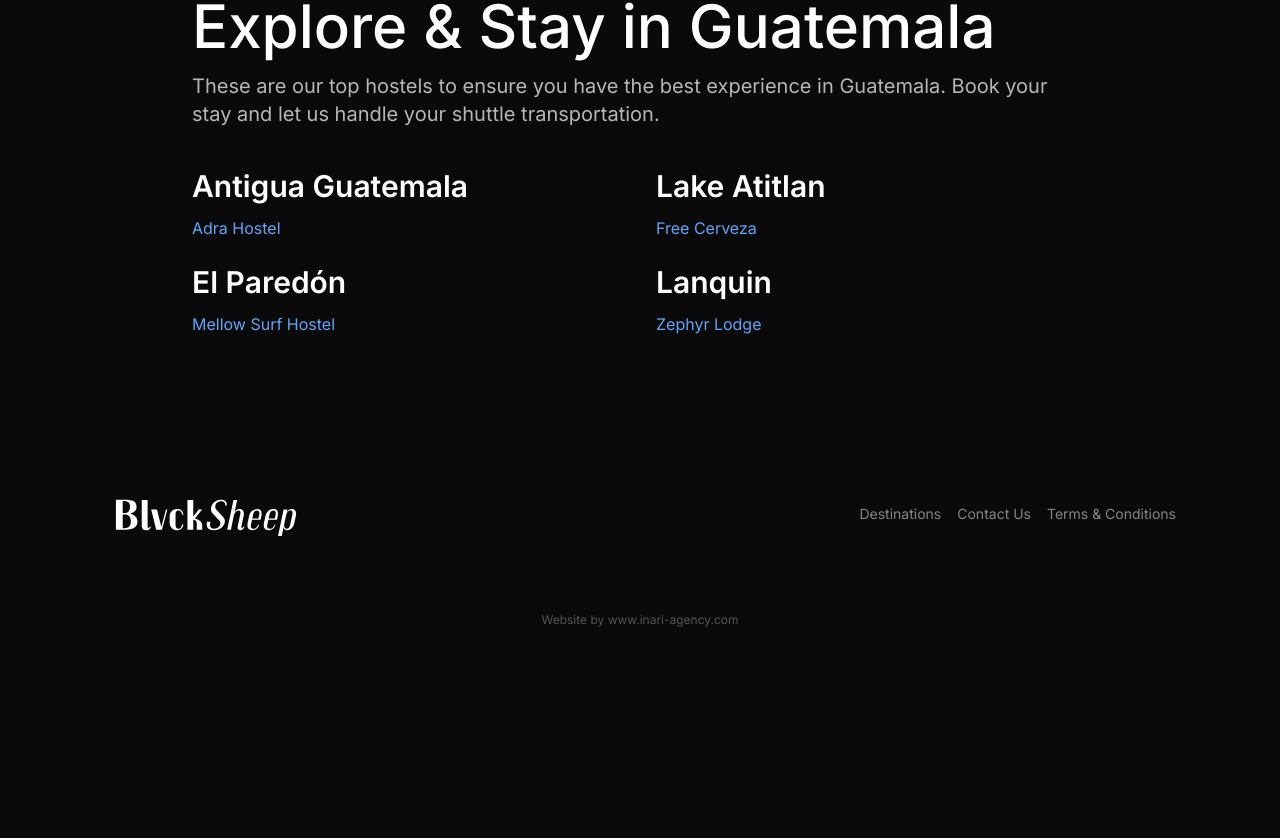
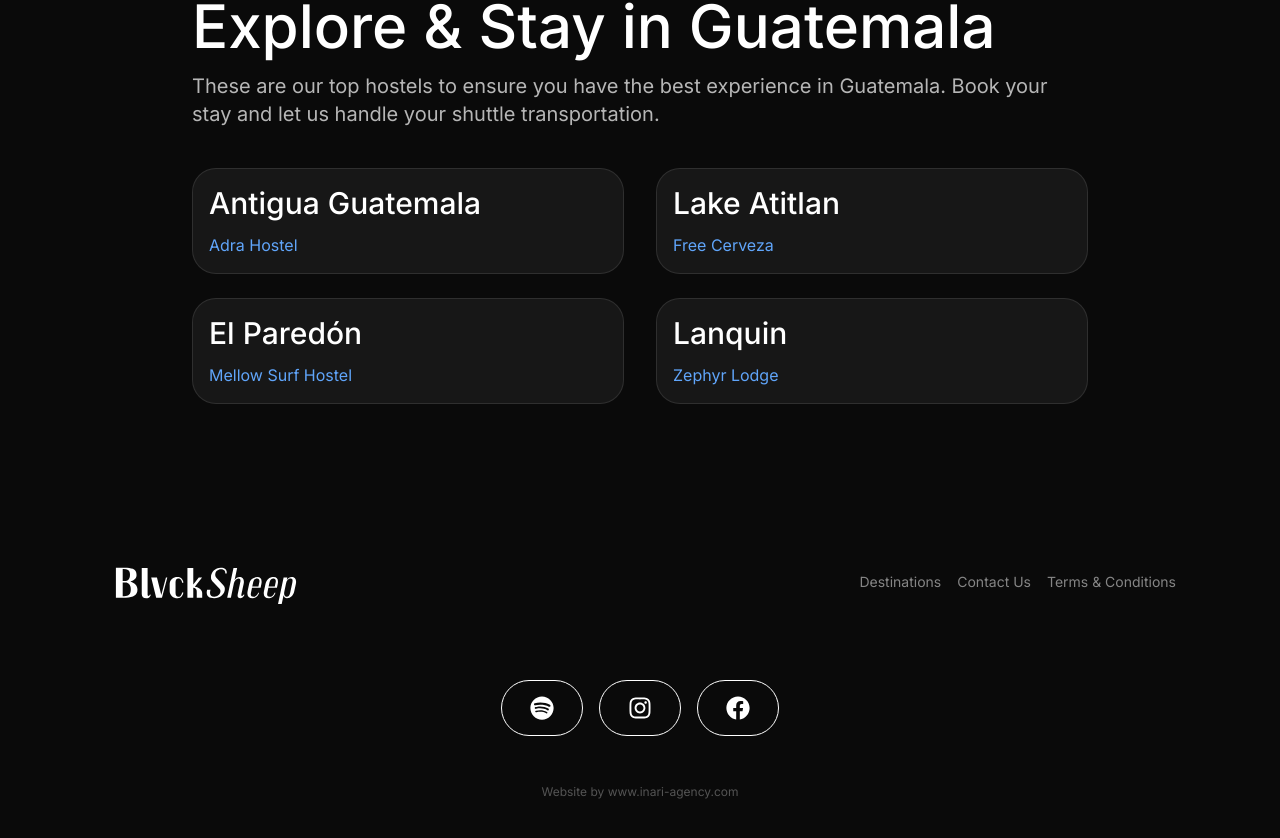
Before and after one commit to byron-rod/blvck-sheep, a Next.js app: page /hostels in a window 1280 px wide. Shown: the part 270-1108 px from the top of the page. Before the commit the page ends 962 px from the top, so only its background shows below. Built offline with nearby package versions, Linux system fonts and the light colour scheme.

Commit message:
update to hostels and footer

```diff
--- a/src/app/hostels/page.tsx
+++ b/src/app/hostels/page.tsx
@@ -21,8 +21,8 @@ const HostelsPage = () => {
         {/* Hostel Categories - Responsive Grid Layout */}
         <div className="mt-10 grid grid-cols-1 md:grid-cols-2 gap-x-8 gap-y-6">
           {/* First Row: Antigua & Atitlan */}
-          <div>
-            <h2 className="text-3xl font-semibold">Antigua Guatemala</h2>
+          <div className="bg-neutral-900 border border-white/10 p-6 lg:p-4 rounded-3xl">
+            <h2 className="text-3xl font-medium">Antigua Guatemala</h2>
             <ul className="mt-3 space-y-2">
               <li>
                 <Link
@@ -35,8 +35,8 @@ const HostelsPage = () => {
             </ul>
           </div>
 
-          <div>
-            <h2 className="text-3xl font-semibold">Lake Atitlan</h2>
+          <div className="bg-neutral-900 border border-white/10 p-6 lg:p-4 rounded-3xl">
+            <h2 className="text-3xl font-medium">Lake Atitlan</h2>
             <ul className="mt-3 space-y-2">
               <li>
                 <Link
@@ -50,8 +50,8 @@ const HostelsPage = () => {
           </div>
 
           {/* Second Row: Paredon & Lanquin */}
-          <div>
-            <h2 className="text-3xl font-semibold">El Paredón</h2>
+          <div className="bg-neutral-900 border border-white/10 p-6 lg:p-4 rounded-3xl">
+            <h2 className="text-3xl font-medium">El Paredón</h2>
             <ul className="mt-3 space-y-2">
               <li>
                 <Link
@@ -64,8 +64,8 @@ const HostelsPage = () => {
             </ul>
           </div>
 
-          <div>
-            <h2 className="text-3xl font-semibold">Lanquin</h2>
+          <div className="bg-neutral-900 border border-white/10 p-6 lg:p-4 rounded-3xl">
+            <h2 className="text-3xl font-medium">Lanquin</h2>
             <ul className="mt-3 space-y-2">
               <li>
                 <Link
--- a/src/sections/Footer.tsx
+++ b/src/sections/Footer.tsx
@@ -1,8 +1,20 @@
 import logoImage from "@/assets/images/blvcksheep.svg";
+import Button from "@/components/Button";
 import Image from "next/image";
 import Link from "next/link";
+import {
+  FaSpotify, // Import Spotify icon
+  FaEnvelope,
+  FaInstagram,
+  FaFacebook,
+} from "react-icons/fa";
 
 export default function Footer() {
+  const spotifyLink = "https://open.spotify.com/user/kitsunemura"; // Replace with your Spotify user link
+  // const emailLink = "mailto:connect@blvck-sheep.com";
+  const instagramLink = "https://www.instagram.com/blvcksheepgt";
+  const facebookLink = "https://www.facebook.com/blvcksheepgt";
+
   return (
     <section className="py-16">
       <div className="container">
@@ -38,6 +50,67 @@ export default function Footer() {
             </nav>
           </div>
         </div>
+        <div className="flex gap-4 mt-4 justify-center">
+          {/* Spotify */}
+          <Button
+            variant="secondary"
+            className="mt-8 font-bold flex text-center justify-center"
+          >
+            <Link
+              href={spotifyLink}
+              target="_blank"
+              rel="noopener noreferrer"
+              aria-label="Spotify profile for BlackSheep Shuttles"
+            >
+              <FaSpotify size={24} />
+            </Link>
+          </Button>
+
+          {/* Email */}
+          {/* <Button
+            variant="secondary"
+            className="mt-8 font-bold flex text-center justify-center"
+          >
+            <Link
+              href={emailLink}
+              target="_blank"
+              rel="noopener noreferrer"
+              aria-label="Email contact for BlackSheep Shuttles"
+            >
+              <FaEnvelope size={24} />
+            </Link>
+          </Button> */}
+
+          {/* Instagram */}
+          <Button
+            variant="secondary"
+            className="mt-8 font-bold flex text-center justify-center"
+          >
+            <Link
+              href={instagramLink}
+              target="_blank"
+              rel="noopener noreferrer"
+              aria-label="Instagram profile for BlackSheep Shuttles"
+            >
+              <FaInstagram size={24} />
+            </Link>
+          </Button>
+
+          {/* Facebook */}
+          <Button
+            variant="secondary"
+            className="mt-8 font-bold flex text-center justify-center"
+          >
+            <Link
+              href={facebookLink}
+              target="_blank"
+              rel="noopener noreferrer"
+              aria-label="Facebook page for BlackSheep Shuttles"
+            >
+              <FaFacebook size={24} />
+            </Link>
+          </Button>
+        </div>
         <div className="text-white/30 text-xs text-center justify-center mt-12">
           Website by{" "}
           <Link
```
